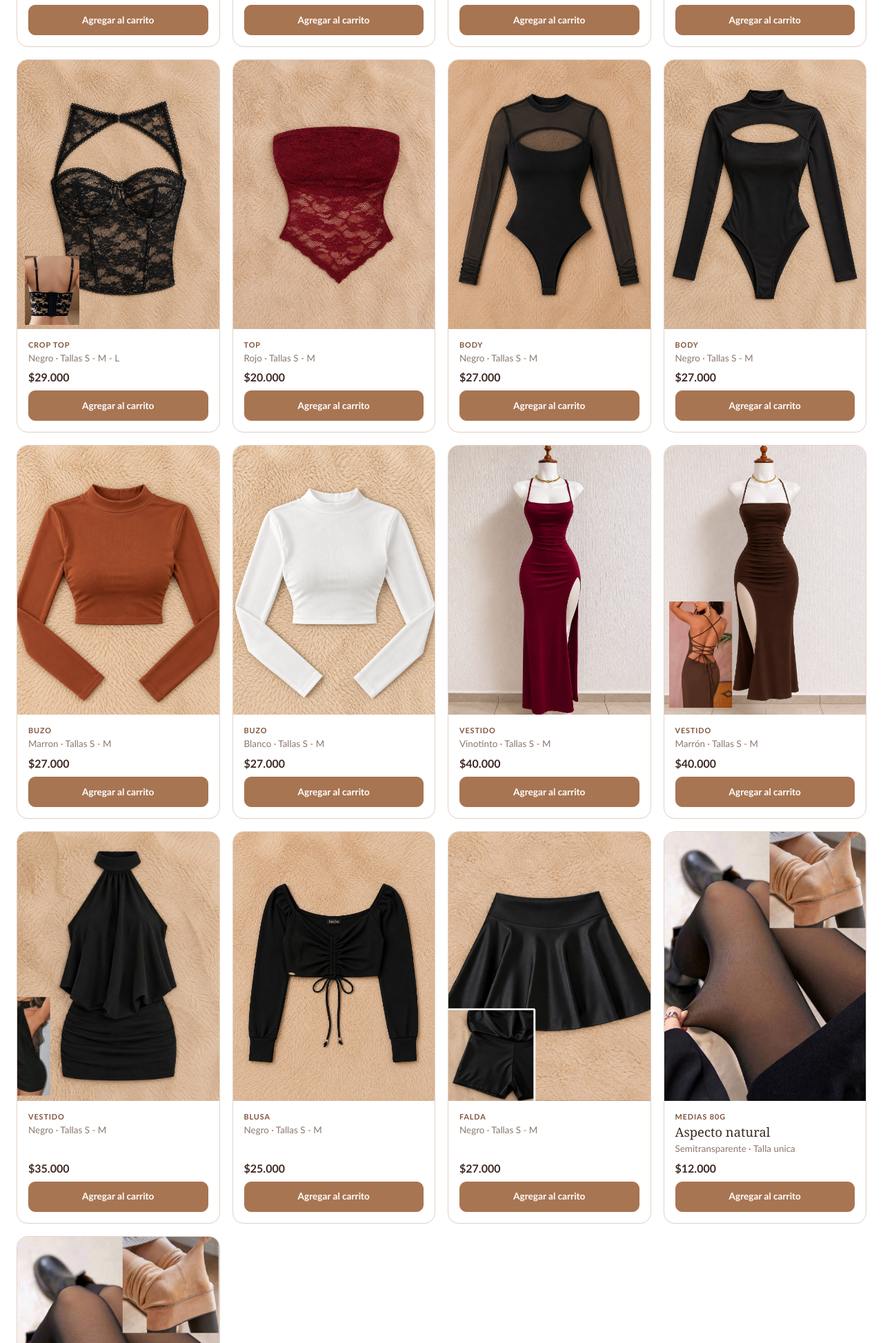
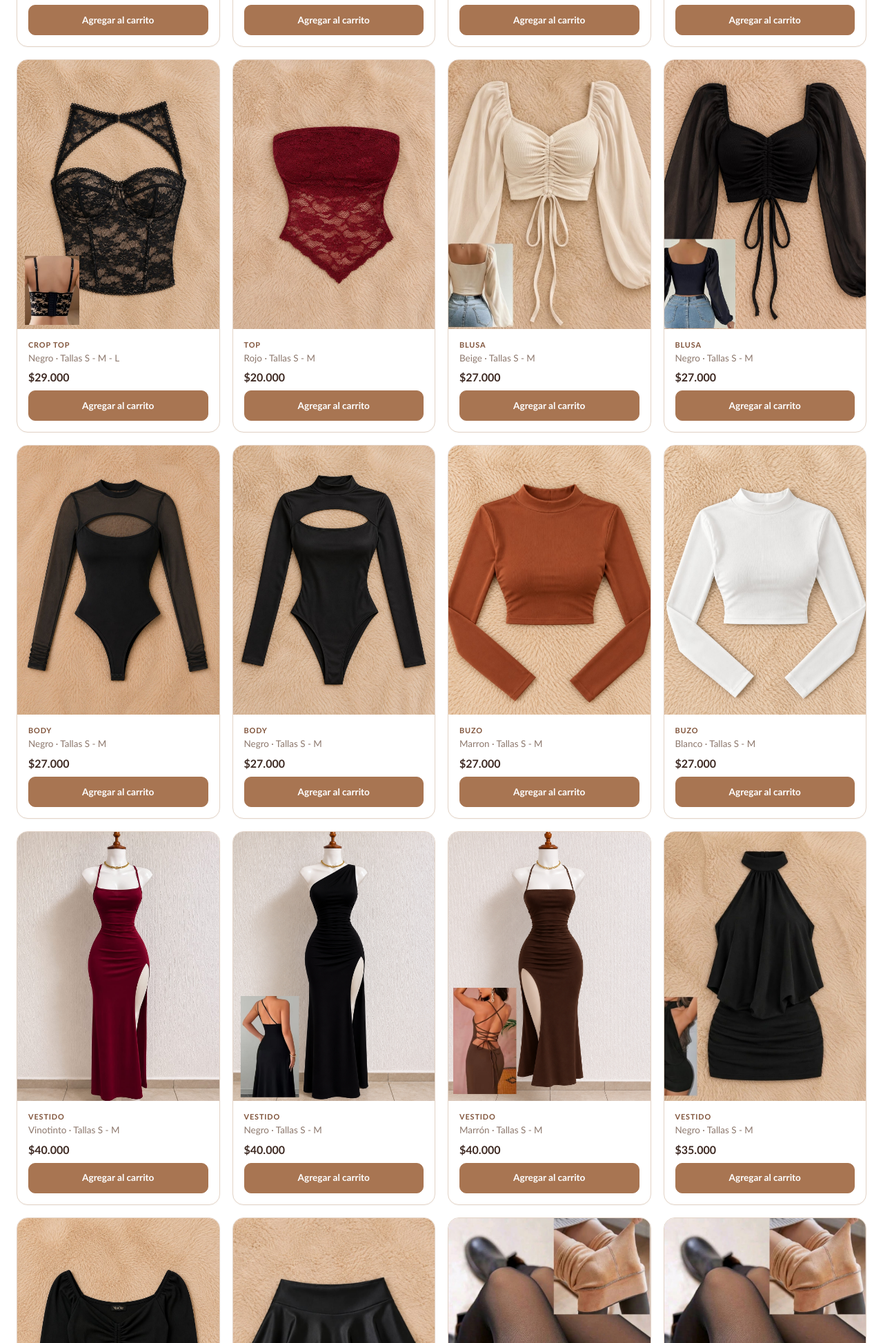
Before and after one commit to jeffersoncordobap/catalogo-musa, a plain HTML site: page colecciones.html in a window 1280 px wide. Shown: the part 1027-2974 px from the top of the page at 69% size. Drawn offline with Linux system fonts and the light colour scheme.

Commit message:
feat:Actualización catalogo 28/11/20262

```diff
--- a/colecciones.html
+++ b/colecciones.html
@@ -146,7 +146,7 @@
                         </div>
                     </article> -->
 
-                    <!-- <article class="product-card">
+                    <article class="product-card">
                         <div class="product-art"><img src="assets/blusaBeige.jpg" alt=""></div>
                         <div class="product-info">
                             <span class="product-type">Blusa</span>
@@ -164,7 +164,7 @@
                             <p>Negro · Tallas S - M </p>
                             <strong>$27.000</strong>
                         </div>
-                    </article> -->
+                    </article>
 
                     <article class="product-card">
                         <div class="product-art"><img src="assets/bodynegro.jpeg" alt=""></div>
@@ -229,7 +229,7 @@
                         </div>
                     </article>
 
-                    <!-- <article class="product-card">
+                    <article class="product-card">
                         <div class="product-art"><img src="assets/vestidoNegroLargo.jpeg" alt=""></div>
                         <div class="product-info">
                             <span class="product-type">Vestido</span>
@@ -237,7 +237,7 @@
                             <p>Negro · Tallas S - M </p>
                             <strong>$40.000</strong>
                         </div>
-                    </article> -->
+                    </article>
 
                     <article class="product-card">
                         <div class="product-art"><img src="assets/vestidoMarronLargo.jpeg" alt=""></div>
```
